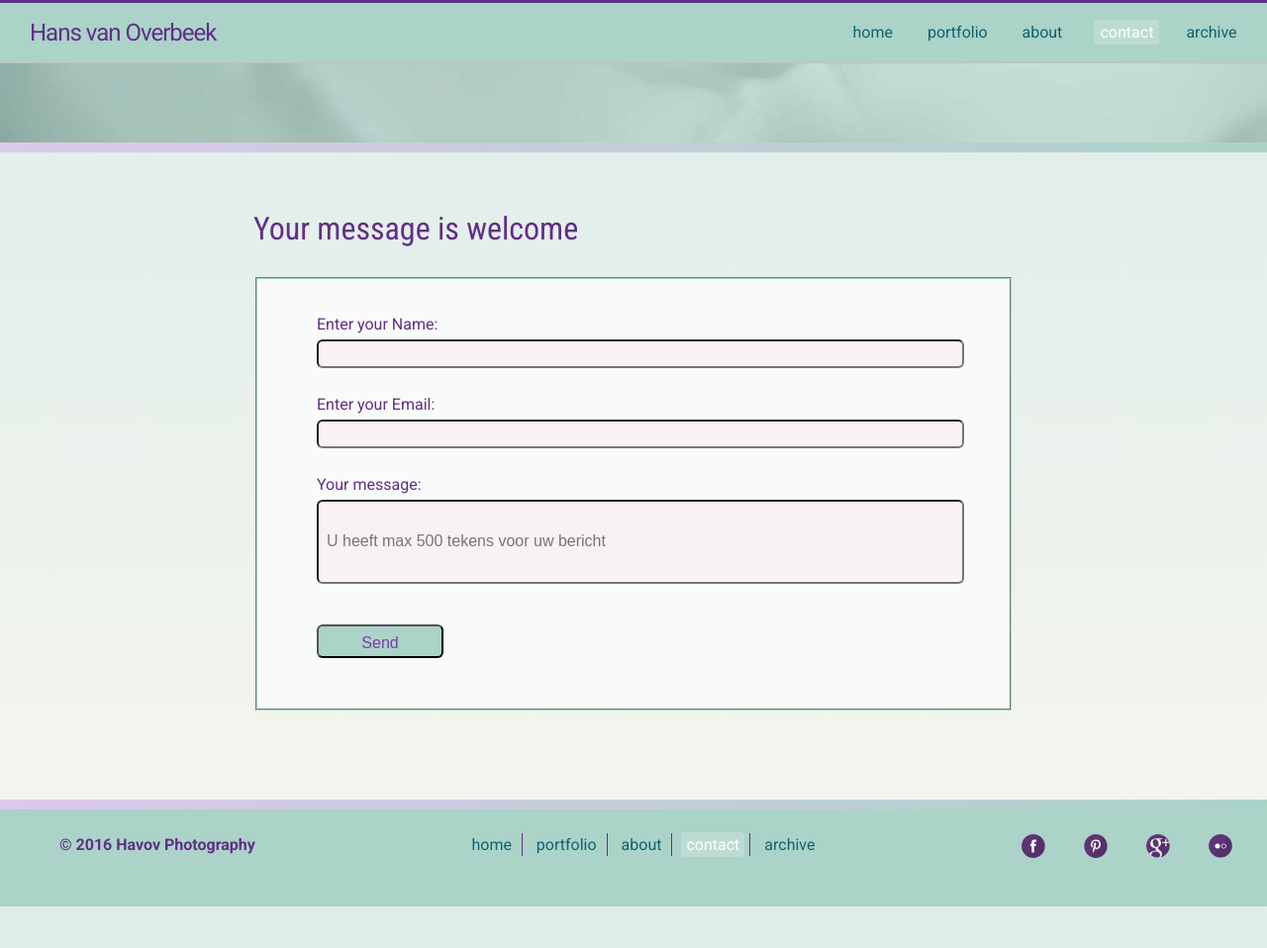
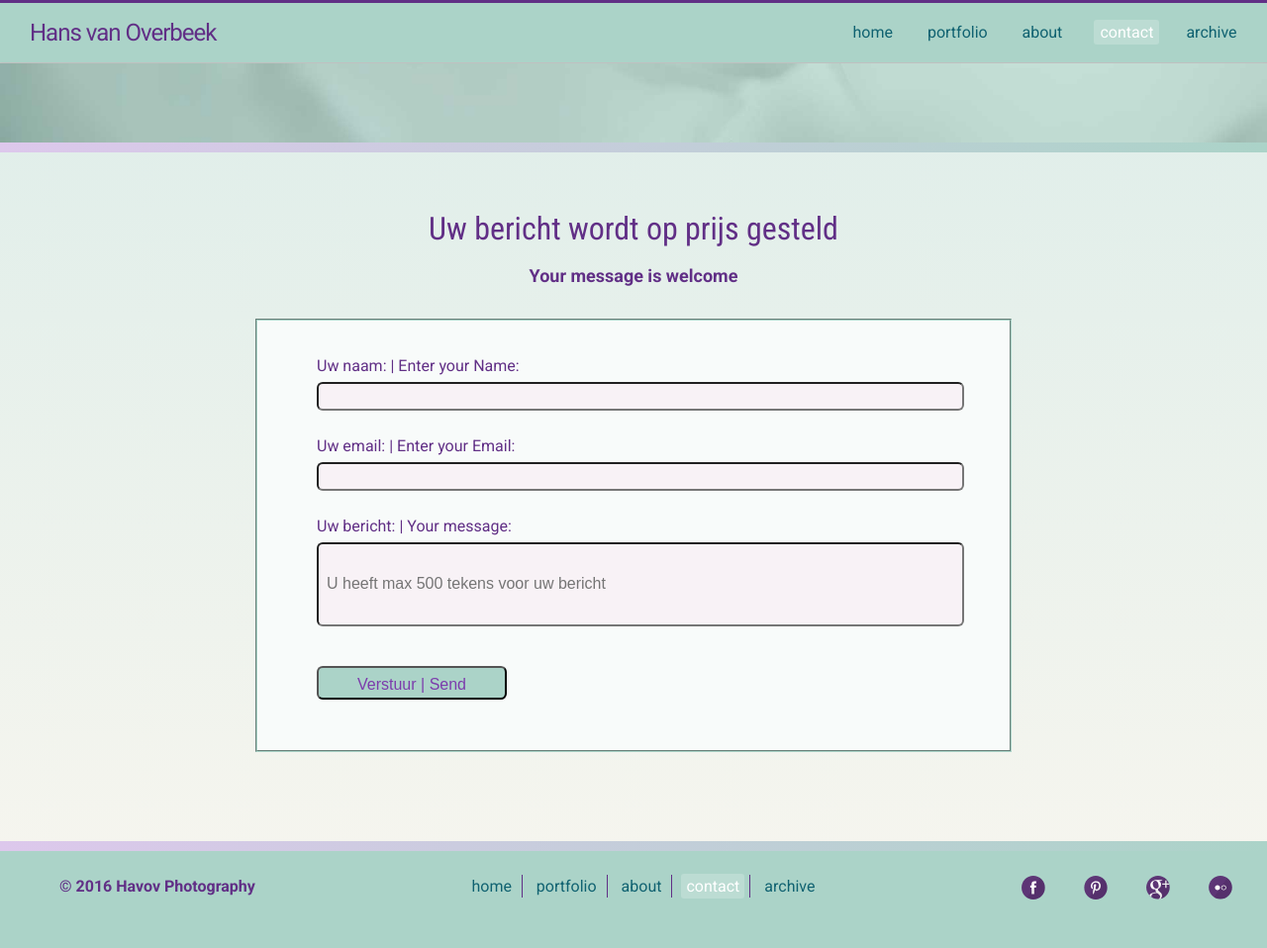
Before and after one commit to hansvanoverbeek/photoblog, a Jekyll site: the page built from contact.md, in a window 1280 px wide. Shown: the whole page at 99% size. Built offline with Jekyll 4.4.1, drawn with Linux system fonts in a browser that asks for light colours; before the commit the page ends 916 px from its top, so only the background shows below that.

Commit message:
formulier en kleinere plaatjes

```diff
--- a/_sass/_forms.scss
+++ b/_sass/_forms.scss
@@ -34,7 +34,7 @@ input#text[type=textarea] {
 input#submit {
   margin-top: 1.25em;
   display: block;
-  width: 20%;
+  width: 30%;
   padding: $spacing-unit / 2;
   border-radius: 6px;
   line-height: 20%;
@@ -43,14 +43,14 @@ input#submit {
 }
 
 @media screen and(max-width: 1000px) {
-  input#submit {
-    width: 30%;
+  input#submit{
+    width: 50%;
   }
 }
 
 @media screen and(max-width: 460px) {
-  input#submit {
-    width: 60%;
+  input#submit{
+    width: 100%;
   }
 }
 
--- a/_sass/_layout.scss
+++ b/_sass/_layout.scss
@@ -115,6 +115,12 @@ section.hero-img {
   height: auto;
   box-shadow: none;
   position: relative;
+}
+
+@media screen and (min-width: 1920px){
+  section.hero-img img {
+    width: 2560px;
+  }
 }
 
 //hero tekst
--- a/contact.md
+++ b/contact.md
@@ -6,16 +6,17 @@ permalink: /contact/
 ---
 
 <main>
- <h3>Your message is welcome</h3>
+<h3 class="text-center">Uw bericht wordt op prijs gesteld</h3>
+<h5 class="text-center">Your message is welcome</h5>
   <form action="https://formspree.io/havov@live.nl" method="POST">
     <fieldset>
-      <label>Enter your Name:</label>
+      <label>Uw naam: | Enter your Name:</label>
       <input type="text" name="name">
-      <label>Enter your Email:</label>
+      <label>Uw email: | Enter your Email:</label>
       <input type="email" name="_replyto">
-      <label>Your message:</label>
+      <label>Uw bericht: | Your message:</label>
       <input id="text" type="textarea" name="message" maxlength="500" placeholder="U heeft max 500 tekens voor uw bericht">
-      <input id="submit" type="submit" value="Send">
+      <input id="submit" type="submit" value="Verstuur | Send">
       </fieldset>
   </form>
 </main>
```
Also changed, not shown: images/aidaprima.jpg, images/alstrumeria.jpg, images/aurora.jpg, images/containerschip.jpg, images/koningsdam.jpg, images/lichtshow.jpg, images/orchidee.jpg, images/sea_princess.jpg, images/voorjaarsbegin.jpg, images/windhoos.jpg, images/zuiderdam.jpg.
